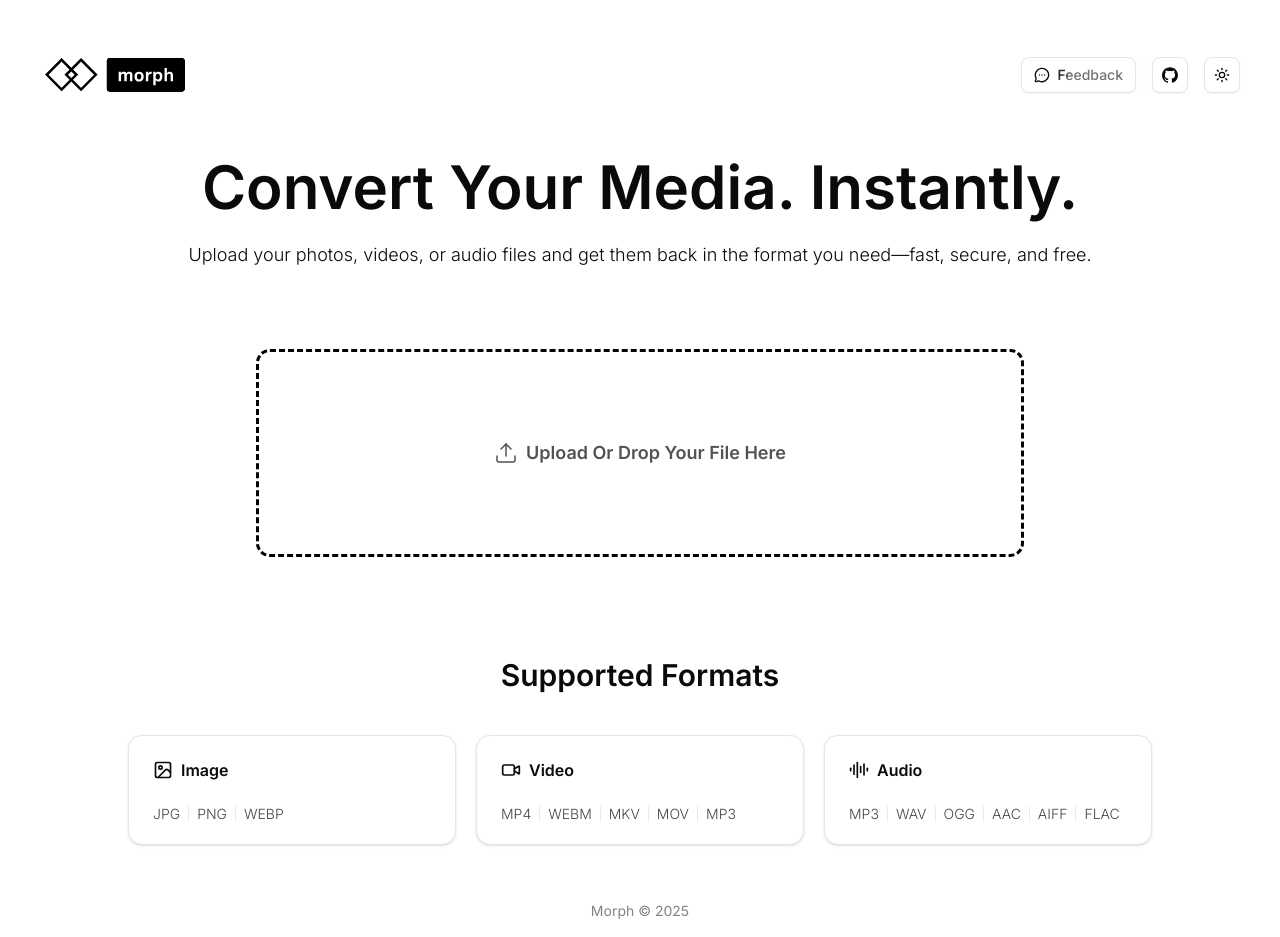
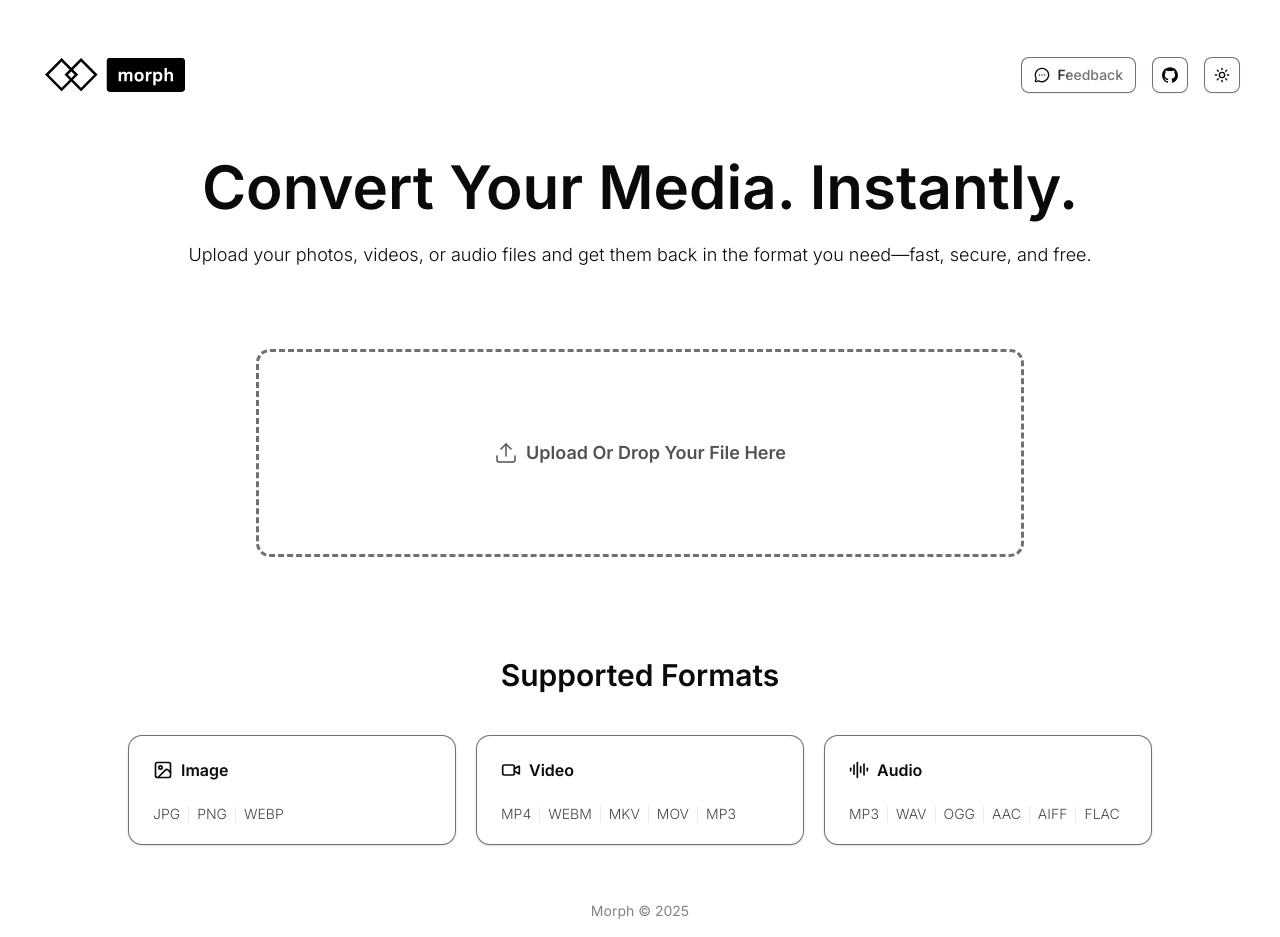
Before and after one commit to aspherr/Morph, a Next.js app: page / in a window 1280 px wide. Built offline with nearby package versions, Linux system fonts and the light colour scheme.

Commit message:
chore: updated border coloring for light mode

```diff
--- a/src/app/page.tsx
+++ b/src/app/page.tsx
@@ -223,7 +223,7 @@ export default function Home() {
                 </div>
 
                 ) : (
-                  <div className={`flex w-full h-52 max-w-3xl border-3 border-dashed rounded-xl ${drag ? "border-emerald-600" : "border-black dark:border-white"}`}>
+                  <div className={`flex w-full h-52 max-w-3xl border-3 border-dashed rounded-xl ${drag ? "border-emerald-600" : "border-neutral-700/75 dark:border-white"}`}>
                     <div
                     onClick={openExplorer}
                     onDragOver={handleDragOver}
--- a/src/components/ui/button.tsx
+++ b/src/components/ui/button.tsx
@@ -13,7 +13,7 @@ const buttonVariants = cva(
         destructive:
           "bg-destructive text-white hover:bg-destructive/90 focus-visible:ring-destructive/20 dark:focus-visible:ring-destructive/40 dark:bg-destructive/60",
         outline:
-          "border bg-background shadow-xs hover:bg-accent hover:text-accent-foreground dark:bg-input/30 dark:border-input dark:hover:bg-input/50",
+          "border border-neutral-700/75 bg-background shadow-xs hover:bg-accent hover:text-accent-foreground dark:bg-input/30 dark:border-input dark:hover:bg-input/50",
         secondary:
           "bg-secondary text-secondary-foreground hover:bg-secondary/80",
         ghost:
--- a/src/components/ui/card.tsx
+++ b/src/components/ui/card.tsx
@@ -7,7 +7,7 @@ function Card({ className, ...props }: React.ComponentProps<"div">) {
     <div
       data-slot="card"
       className={cn(
-        "bg-card text-card-foreground flex flex-col gap-6 rounded-xl border py-6 shadow-sm",
+        "bg-card text-card-foreground flex flex-col gap-6 rounded-xl border border-neutral-700/75 py-6 shadow-sm",
         className
       )}
       {...props}
```
